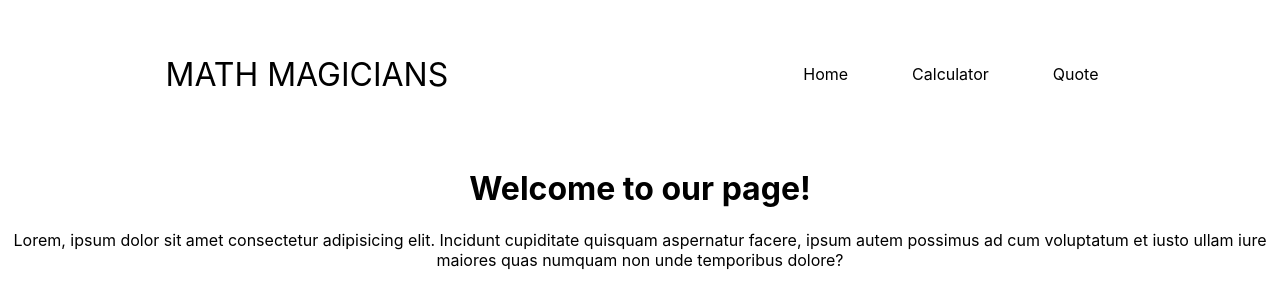
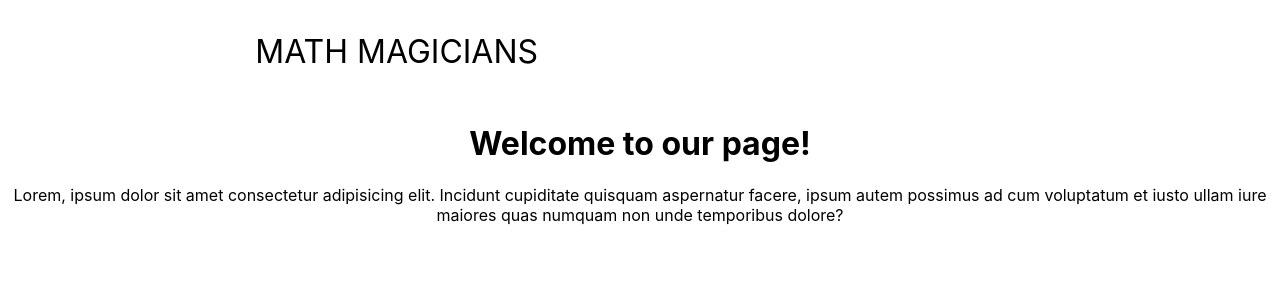
Before and after one commit to billionsjoel/math-magicians, a React (Create React App) app: page /home in a window 1280 px wide. Shown: the top 308 px of the page. Built offline with nearby package versions, Linux system fonts and the light colour scheme.

Commit message:
Add link items

```diff
--- a/src/components/Navbar.jsx
+++ b/src/components/Navbar.jsx
@@ -2,6 +2,7 @@
 /* eslint-disable no-tabs */
 /* eslint-disable indent */
 import './navBar.css';
+import { Link } from 'react-router-dom';
 
 function Nabar() {
 	return (
@@ -9,9 +10,9 @@ function Nabar() {
 			<div className="logo">MATH MAGICIANS</div>
 			<div className="menu-items">
 				<ul>
-					<li>Home</li>
-					<li>Calculator</li>
-					<li>Quote</li>
+
+
+
 				</ul>
 			</div>
 		</div>
```
